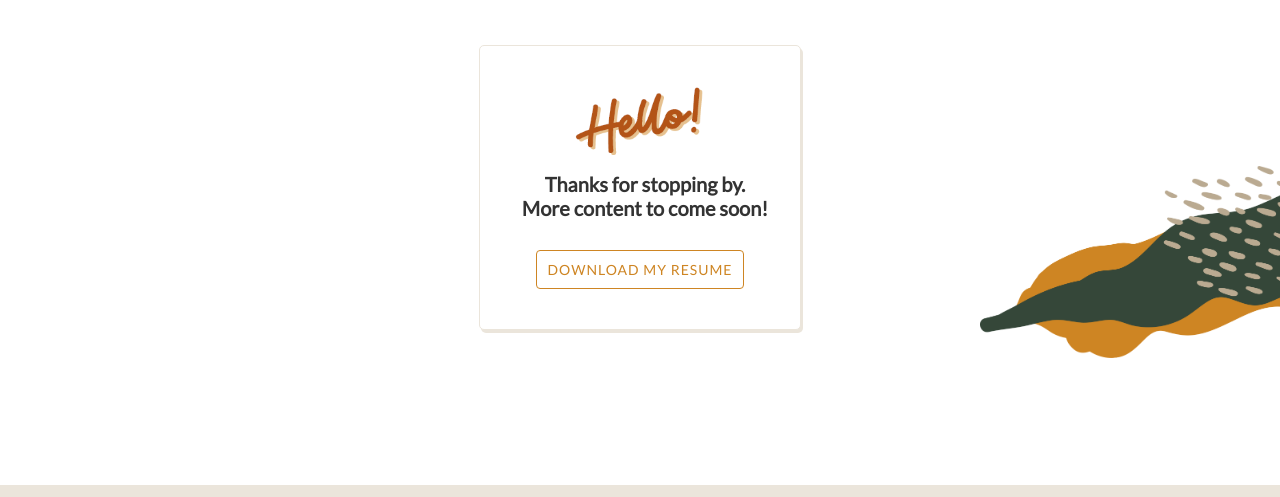
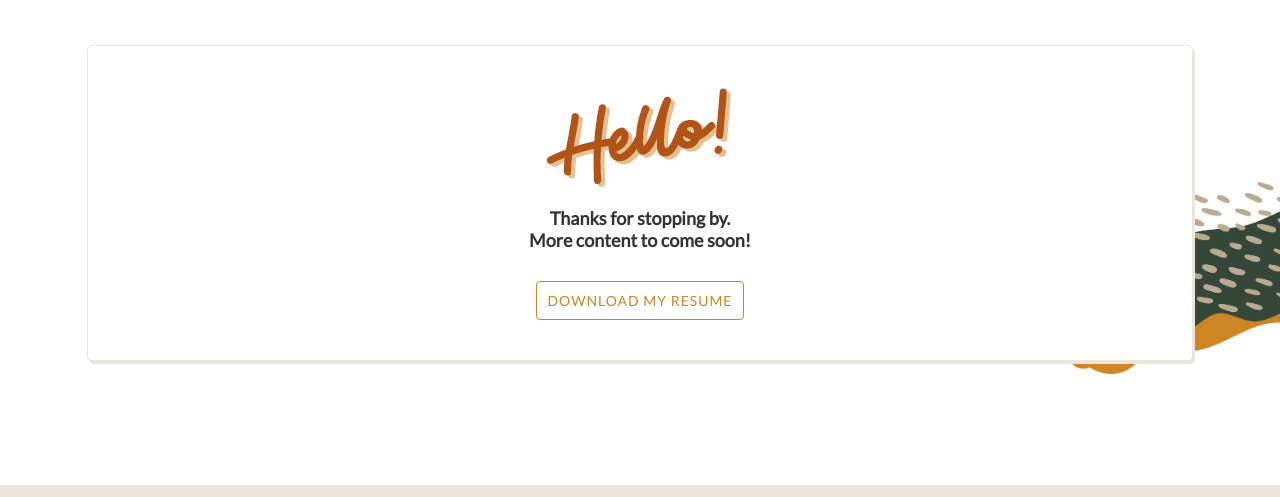
Before and after one commit to dinnagonzales/Portfolio, a React app: page / in a window 1280 px wide. Shown: the part 155-652 px from the top of the page. Built offline with nearby package versions, Linux system fonts and the light colour scheme.

Commit message:
5-24: Fix layout

```diff
--- a/src/page-template.hbs
+++ b/src/page-template.hbs
@@ -15,6 +15,8 @@
                 color: #333333;
                 margin: 0;
                 padding: 0;
+                width: 100%;
+                height: 100%;
             }
         </style>
     </head>
--- a/src/styles/main.js
+++ b/src/styles/main.js
@@ -9,30 +9,12 @@ export const Container = styled.main`
     text-align: center;
     background-size: 150px;
     padding-bottom: 100px;
-
+    width: 100%;
     ${media.mediumUp`
         background: url( ${bodyRight} ) right center no-repeat;
         background-size: 300px;
         padding-bottom: 150px;
     `};
-
-    .WelcomeText{
-        display: block;
-        max-width: 200px;
-        margin: 0 auto 10px;
-        ${media.mediumUp`
-            max-width:100%;
-        `};
-    }
-    .ComingSoon{
-        color: ${colors.grey};
-        font-size: 14px;
-        width: 250px;
-        margin: 0 auto 30px;
-        ${media.mediumUp`
-            font-size: 20px;
-        `};
-    }
 `;
 
 export const Button = styled.a`
@@ -67,13 +49,35 @@ export const Button = styled.a`
 export const Content = styled.article`
     border-radius: 5px;
     margin: 50px auto 20px;
+    text-align: center;
+    height: auto;
+    max-width: calc(100% - 40px);
+
     ${media.mediumUp`
         box-shadow: rgb(235,229,219) 2px 3px 0px;
-        width: 240px;
+        border: 1px solid ${theme.background};
+        width: 1200px;
+        max-width: 80%;
         margin: 0 auto;
-        border: 1px solid ${theme.background};
         background: ${colors.white};
-
         padding: 40px;
     `};
+
+    .WelcomeText{
+      display: block;
+      max-width: 200px;
+      margin: 0 auto 10px;
+      ${media.mediumUp`
+          max-width:100%;
+      `};
+    }
+    .ComingSoon{
+        display: block;
+        color: ${colors.grey};
+        font-size: 14px;
+        margin: 0 auto 30px;
+        ${media.mediumUp`
+            font-size: 18px;
+        `};
+    }
 `;
```
